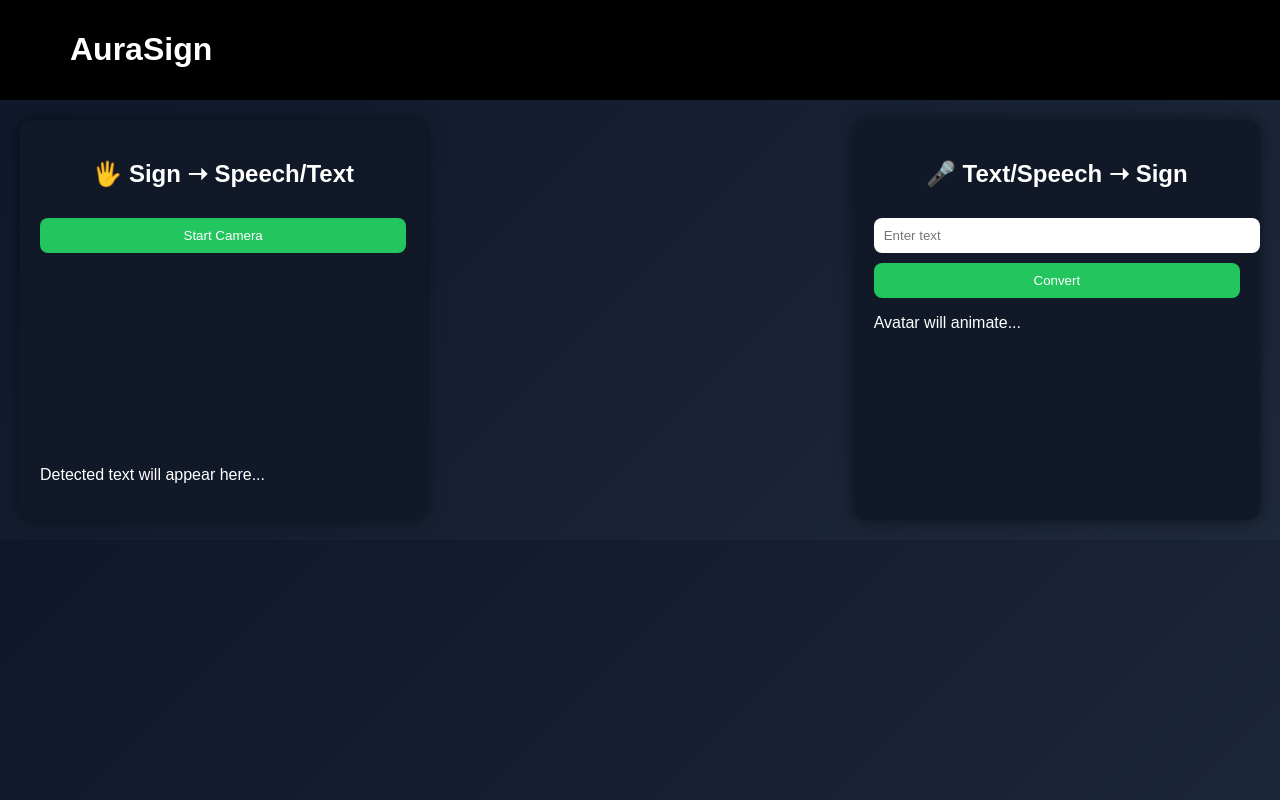
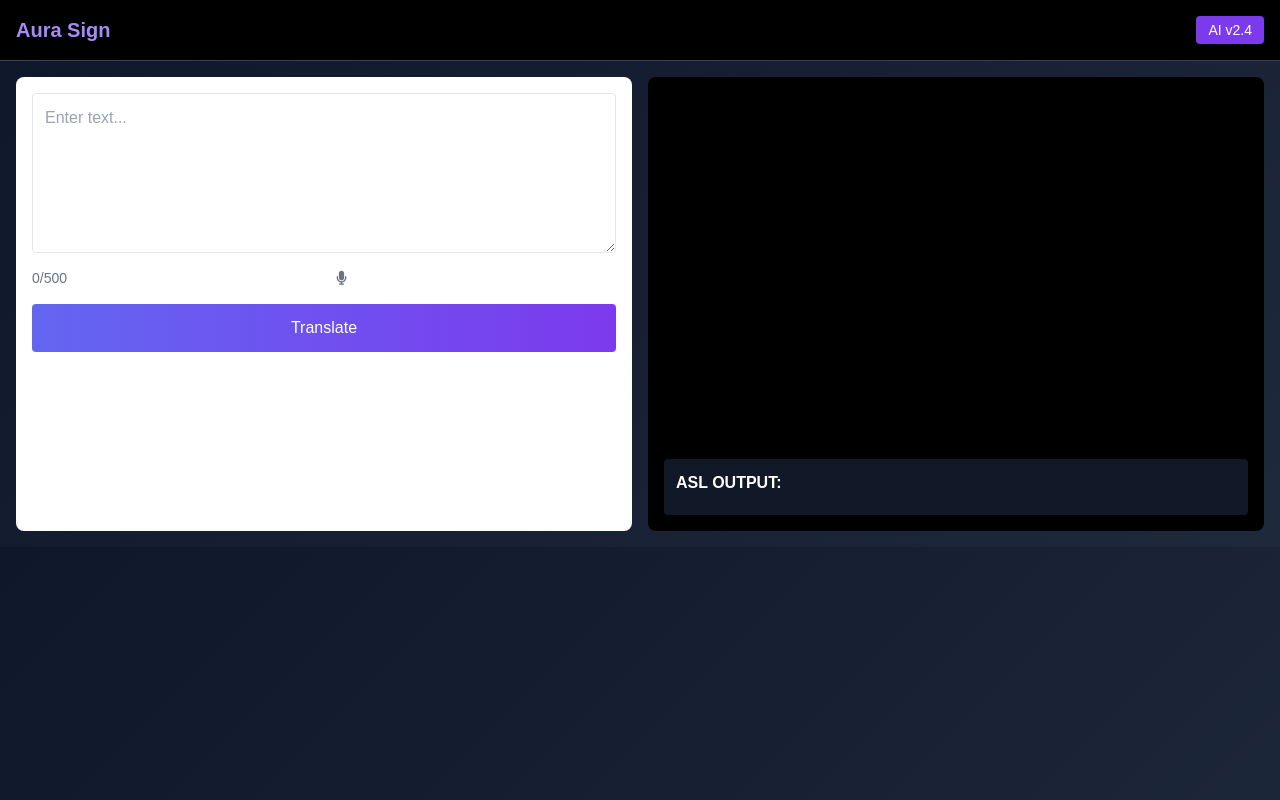
Before and after one commit to Oviya-Vaedika/AuraSign, a plain HTML site: page index.html in a window 1280 px wide. Drawn offline with nearby package versions, Linux system fonts and the light colour scheme.

Commit message:
Update index.html

```diff
--- a/index.html
+++ b/index.html
@@ -2,48 +2,67 @@
 <html lang="en">
 <head>
   <meta charset="UTF-8">
-  <title>AuraSign</title>
+  <title>Aura Sign</title>
+  <meta name="viewport" content="width=device-width, initial-scale=1.0">
+
+  <!-- Tailwind -->
+  <script src="https://cdn.tailwindcss.com"></script>
+
+  <!-- Icons -->
+  <link href="https://cdnjs.cloudflare.com/ajax/libs/font-awesome/6.5.0/css/all.min.css" rel="stylesheet">
+
+  <!-- Three.js -->
+  <script src="https://cdn.jsdelivr.net/npm/three@0.158.0/build/three.min.js"></script>
+  <script src="https://cdn.jsdelivr.net/npm/three@0.158.0/examples/js/loaders/GLTFLoader.js"></script>
+
   <link rel="stylesheet" href="style.css">
 </head>
 
-<body>
+<body class="bg-[#0b0f19] text-white">
 
-<!-- NAVBAR -->
-<header>
-  <img src="logo.png" class="logo">
-  <h1>AuraSign</h1>
+<!-- NAV -->
+<header class="flex justify-between p-4 border-b border-gray-700">
+  <h1 class="text-xl text-violet-400 font-bold">Aura Sign</h1>
+  <span class="text-sm bg-violet-600 px-3 py-1 rounded">AI v2.4</span>
 </header>
 
-<!-- MAIN -->
-<div class="container">
+<div class="flex flex-col lg:flex-row p-4 gap-4">
 
-  <!-- LEFT: Sign to Text -->
-  <div class="card">
-    <h2>🖐 Sign ➝ Speech/Text</h2>
-    <button onclick="startCamera()">Start Camera</button>
-    <video id="video" autoplay></video>
-    <p id="signOutput">Detected text will appear here...</p>
+  <!-- LEFT PANEL -->
+  <div class="lg:w-1/2 bg-white text-black p-4 rounded-lg">
+
+    <textarea id="inputText" maxlength="500"
+      class="w-full h-40 p-3 border rounded"
+      placeholder="Enter text..."></textarea>
+
+    <div class="flex justify-between mt-2 text-sm text-gray-500">
+      <span id="charCount">0/500</span>
+      <button onclick="startSpeech()">
+        <i class="fas fa-microphone"></i>
+      </button>
+    </div>
+
+    <button onclick="translateText()"
+      class="w-full mt-4 py-3 bg-gradient-to-r from-indigo-500 to-violet-600 text-white rounded">
+      Translate
+    </button>
+
   </div>
 
-  <!-- CENTER: 3D Avatar -->
-  <div class="avatar-section">
-    <canvas id="avatarCanvas"></canvas>
-  </div>
+  <!-- RIGHT PANEL -->
+  <div class="lg:w-1/2 bg-black p-4 rounded-lg">
 
-  <!-- RIGHT: Text to Sign -->
-  <div class="card">
-    <h2>🎤 Text/Speech ➝ Sign</h2>
-    <input type="text" id="textInput" placeholder="Enter text">
-    <button onclick="speakText()">Convert</button>
-    <p id="status">Avatar will animate...</p>
+    <div id="avatarContainer" class="w-full h-[350px]"></div>
+
+    <div class="mt-4 bg-gray-900 p-3 rounded">
+      <strong>ASL OUTPUT:</strong>
+      <p id="outputText" class="text-violet-400 mt-2"></p>
+    </div>
+
   </div>
 
 </div>
 
-<script src="https://cdn.jsdelivr.net/npm/three@0.152.2/build/three.min.js"></script>
-<script src="https://cdn.jsdelivr.net/npm/three@0.152.2/examples/js/loaders/GLTFLoader.js"></script>
-
 <script src="script.js"></script>
-
 </body>
 </html>
```
